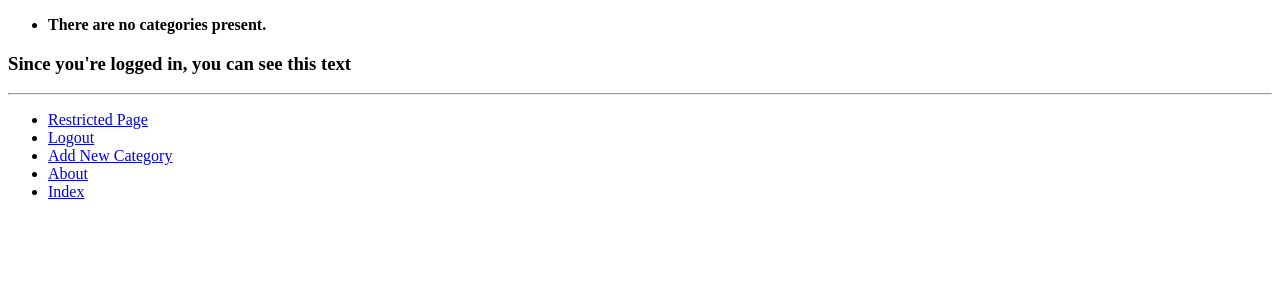
After one commit to dastergon/tango_with_django, a Django app: page /rango/restricted/ in a window 1280 px wide. The commit adds this page. Shown: the top 300 px of the page. Run offline with Django 3.2, Linux system fonts and the light colour scheme; the visitor is signed in with stand-in values (Sample User, id 1); data that the repository does not hold is empty.

Commit message:
add support for restricted pages

```diff
--- a/rango/urls.py
+++ b/rango/urls.py
@@ -2,6 +2,7 @@ from django.conf.urls import url
 from rango import views
 
 urlpatterns = [
+    url(r'^restricted/', views.restricted, name='restricted'),
     url(r'^logout/$', views.user_logout, name='logout'),
     url(r'^login/$', views.user_login, name='login'),
     url(r'^register/$', views.register, name='register'),
--- a/rango/views.py
+++ b/rango/views.py
@@ -113,3 +113,7 @@ def user_login(request):
 def user_logout(request):
     logout(request)
     return HttpResponseRedirect(reverse('index'))
+
+@login_required
+def restricted(request):
+    return render(request, 'rango/restricted.html', {})
--- a/templates/rango/base.html
+++ b/templates/rango/base.html
@@ -23,6 +23,7 @@
         <div>
             <ul>
             {% if user.is_authenticated %}
+                <li><a href="{% url 'restricted' %}">Restricted Page</a></li>
                 <li><a href="{% url 'logout' %}">Logout</a></li>
                 <li><a href="{% url 'add_category' %}">Add New Category</a></li>
             {% else %}
--- /dev/null
+++ b/templates/rango/restricted.html
@@ -0,0 +1,10 @@
+{% extends 'rango/base.html' %}
+{% load staticfiles %}
+
+{% block title_block %}
+    Restricted page
+{% endblock %}
+
+{% block body_block %}
+    <h3>Since you're logged in, you can see this text</h3>
+{% endblock %}
```
